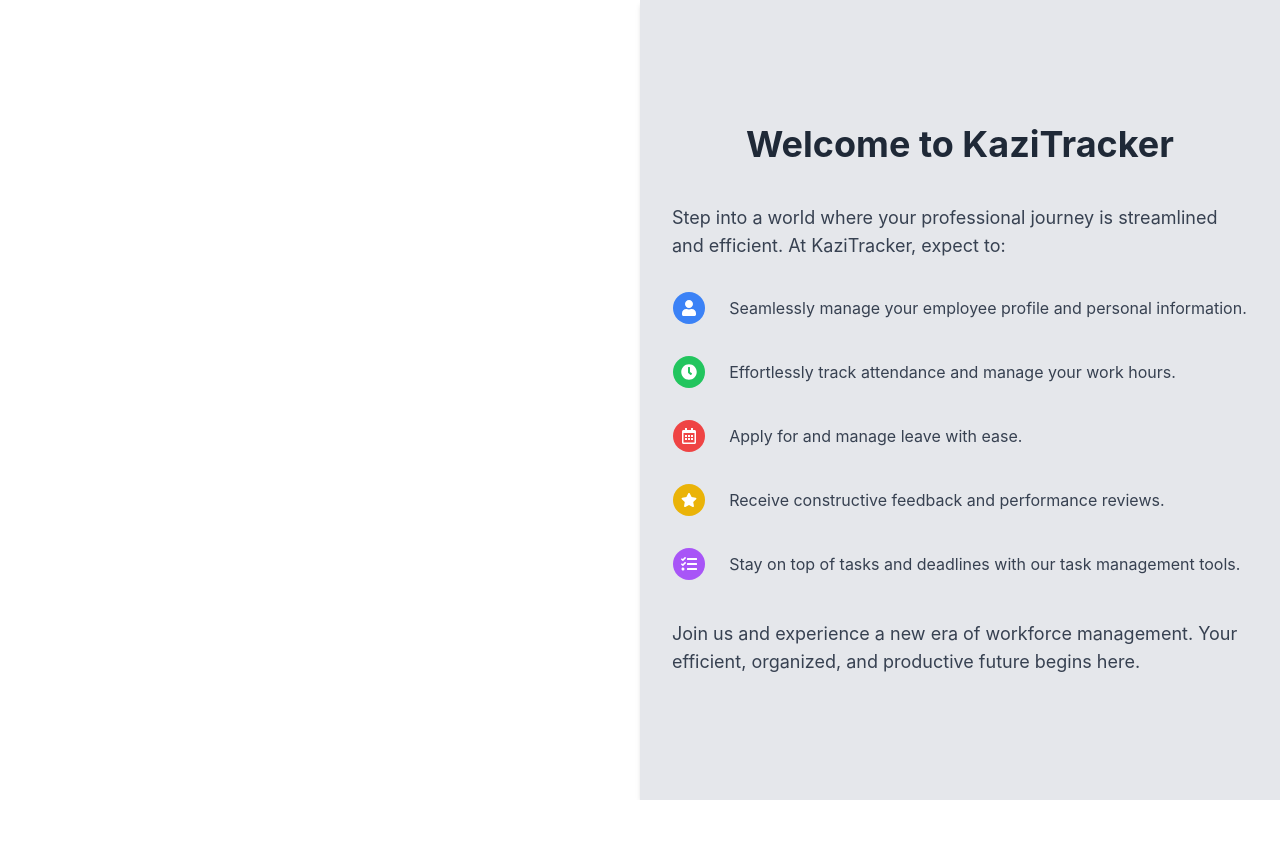
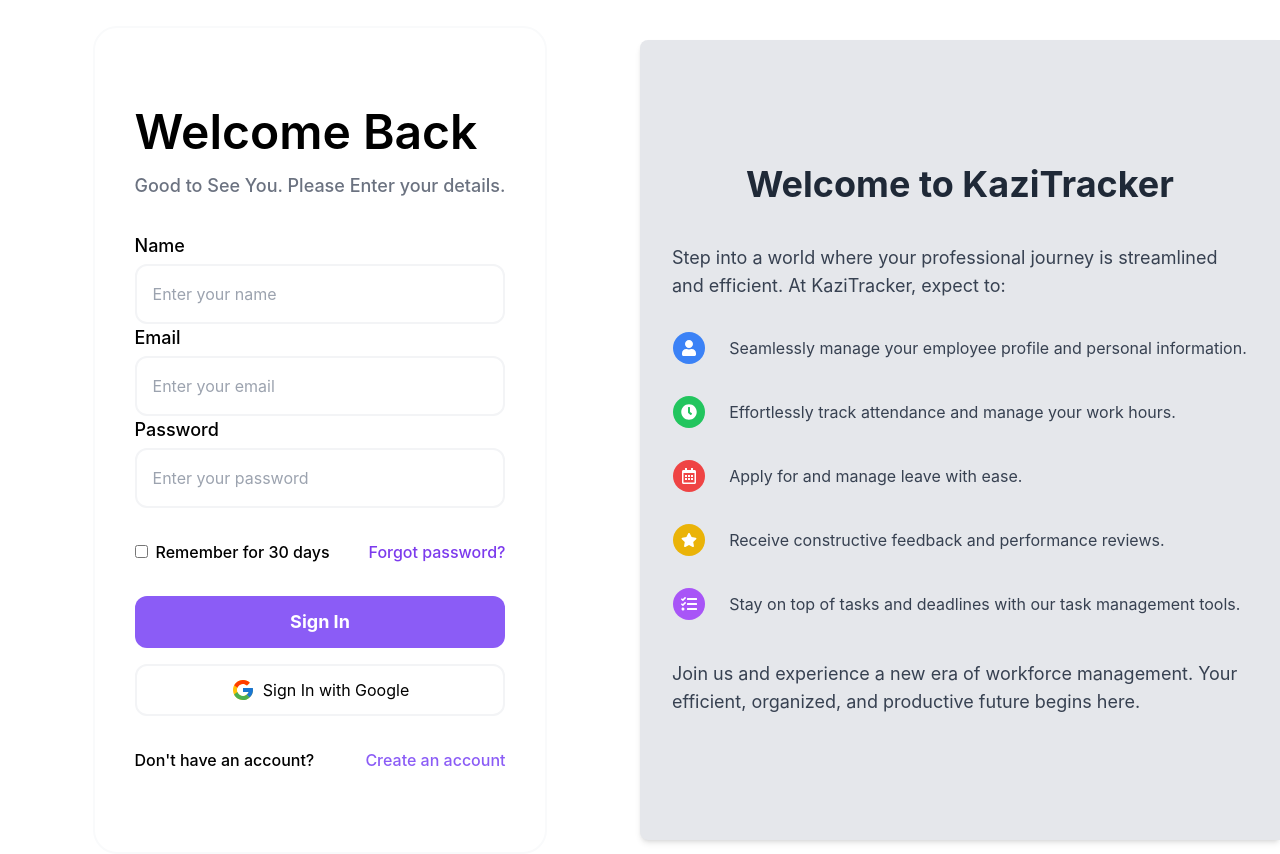
Before and after one commit to ibrahim-senzia/Kazi-Tracker, a React (Create React App) app in the folder employee-management-system/: page / in a window 1280 px wide. Before the commit the page ends 800 px from the top, so only its background shows below. Built offline with nearby package versions, Linux system fonts and the light colour scheme.

Commit message:
Update Routes and update Login styling

```diff
--- a/employee-management-system/src/App.js
+++ b/employee-management-system/src/App.js
@@ -7,17 +7,20 @@ import { FaUser, FaClock, FaRegCalendarAlt, FaStar, FaTasks } from 'react-icons/
 
 function App() {
   return (
-    <div className="flex w-full h-screen">
+    <div className="flex w-full h-screen mt-10">
       <div className="w-full flex items-center justify-center lg:w-1/2">
         <Routes>
-          <Route path='LogIn' element={ <LogIn/>} />
-          <Route path='Register' element={ <Register/>} />
+          {/* <Switch> */}
+          <Route exact path='/' element={ <LogIn/>} />
+          <Route path="/LogIn" element={ <LogIn/>} />
+          <Route path='/Register' element={ <Register/>} />
+          {/* </Switch> */}
         </Routes>
 
       </div>
 
 
-        <div className="lg:flex w-1/2 h-screen bg-gray-200 flex flex-col items-center justify-center p-8 shadow-md">
+        <div className="hidden relative lg:flex h-full w-1/2 bg-gray-200 flex flex-col items-center rounded-l-lg justify-center p-8 shadow-md">
       <h1 className="text-4xl font-bold text-gray-800 mb-10">Welcome to KaziTracker</h1>
       <p className="text-lg text-gray-700 mb-8">
         Step into a world where your professional journey is streamlined and efficient. At KaziTracker, expect to:
```
